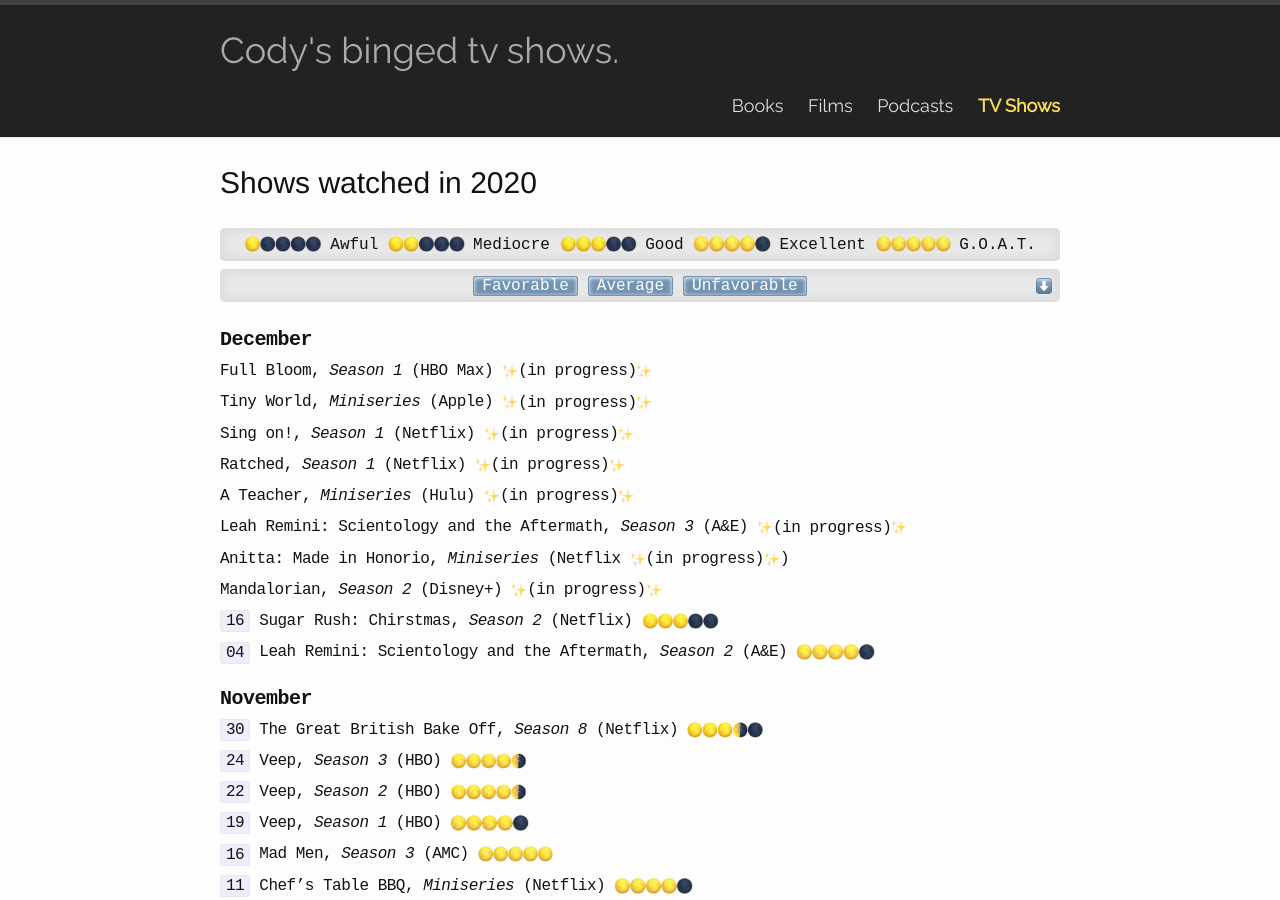
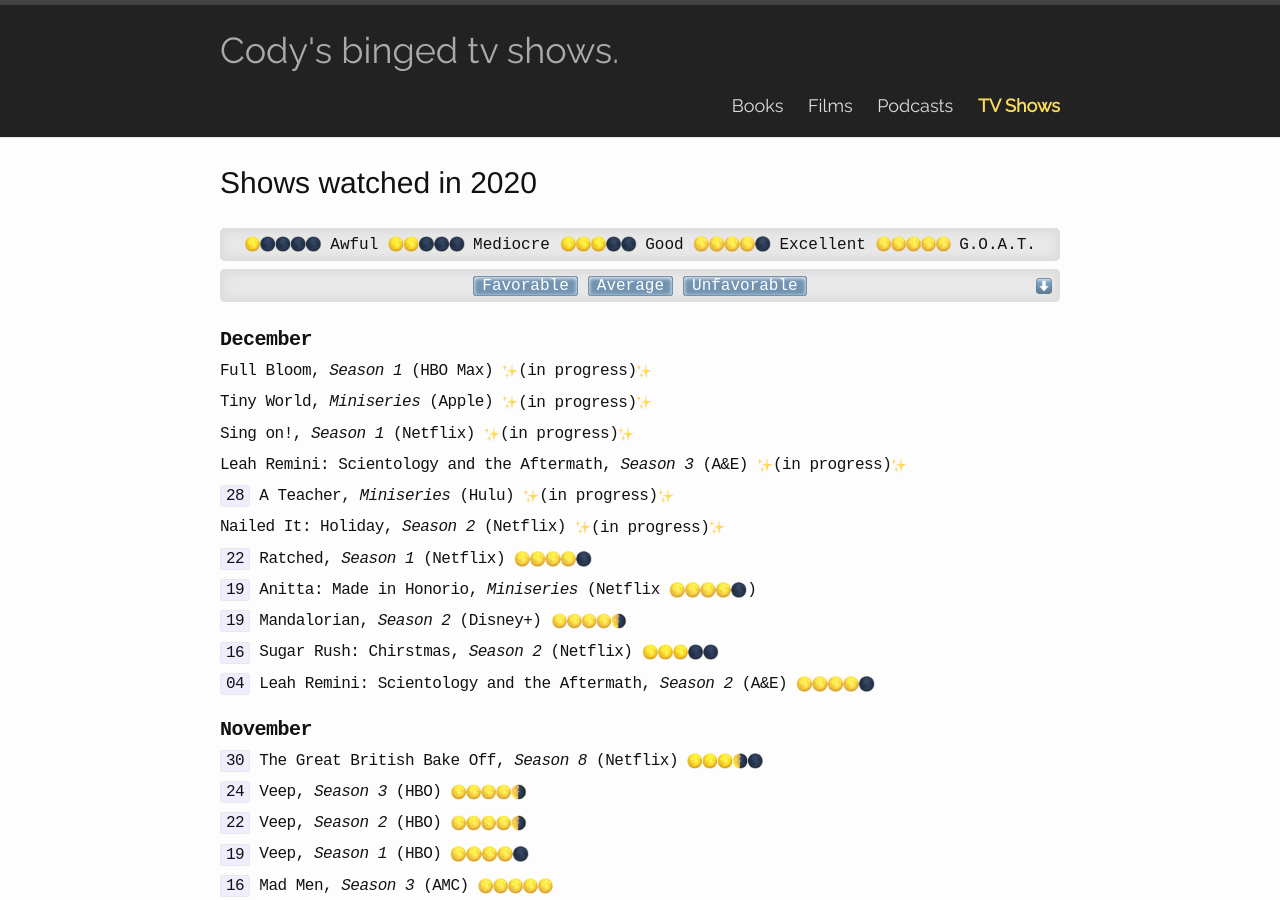
Before and after one commit to codydalerodgers/personal-blog, a Jekyll site: the page built from _shows/2020.md, in a window 1280 px wide and 900 px high. Built offline with Jekyll 4.4.1, drawn with Linux system fonts in a browser that asks for light colours.

Commit message:
updates dec 23

```diff
--- a/_posts/2019-05-28-a24.markdown
+++ b/_posts/2019-05-28-a24.markdown
@@ -11,6 +11,7 @@
 <br>
 Saint Maud ∙
 First Cow ∙
+<span class="a24_color">**Minari**</span> ∙
 <span class="a24_color">**Uncut Gems**</span> ∙
 <span class="a24_color">**In Fabric**</span> ∙
 <span class="a24_color">**The Kill Team**</span> ∙
--- a/_shows/2020.md
+++ b/_shows/2020.md
@@ -11,15 +11,17 @@
 
 Sing on!, _Season 1_ (Netflix) {{ site.ip }}
 
-Ratched, _Season 1_ (Netflix) {{ site.ip }}
-
-A Teacher, _Miniseries_ (Hulu) {{ site.ip }}
-
 Leah Remini: Scientology and the Aftermath, _Season 3_ (A&E) {{ site.ip }}
 
-Anitta: Made in Honorio, _Miniseries_ (Netflix {{ site.ip }})
+`28` A Teacher, _Miniseries_ (Hulu) {{ site.ip }}
 
-Mandalorian, _Season 2_ (Disney+) {{ site.ip }}
+Nailed It: Holiday, _Season 2_ (Netflix) {{ site.ip }}
+
+`22` Ratched, _Season 1_ (Netflix) {{ site.r4 }}
+
+`19` Anitta: Made in Honorio, _Miniseries_ (Netflix {{ site.r4 }})
+
+`19` Mandalorian, _Season 2_ (Disney+) {{ site.r45 }}
 
 `16` Sugar Rush: Chirstmas, _Season 2_ (Netflix) {{ site.r3 }}
 
```
Also changed, not shown: other parts of _posts/2019-05-28-a24.markdown (+0 -1 lines), _books/2020.md (+4 -0 lines), _films/2020.md (+12 -0 lines).
